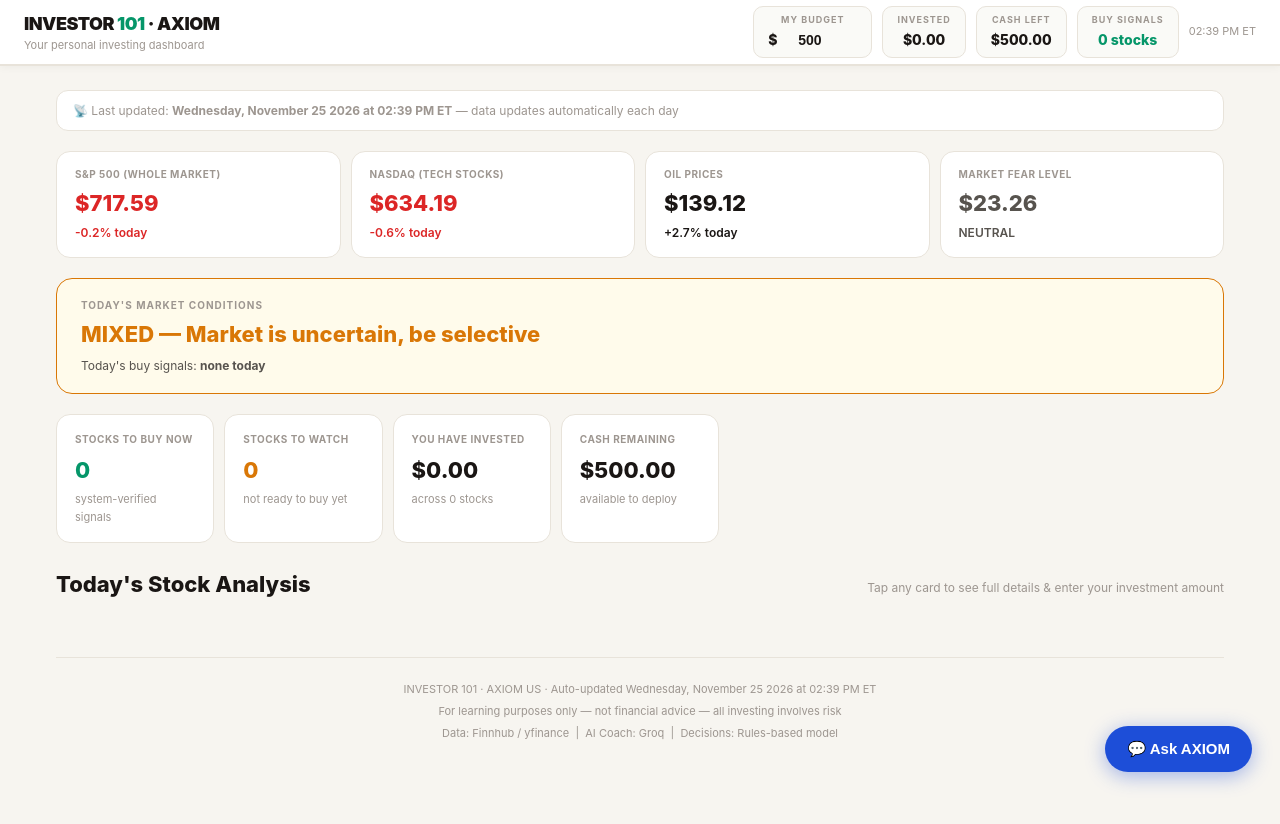
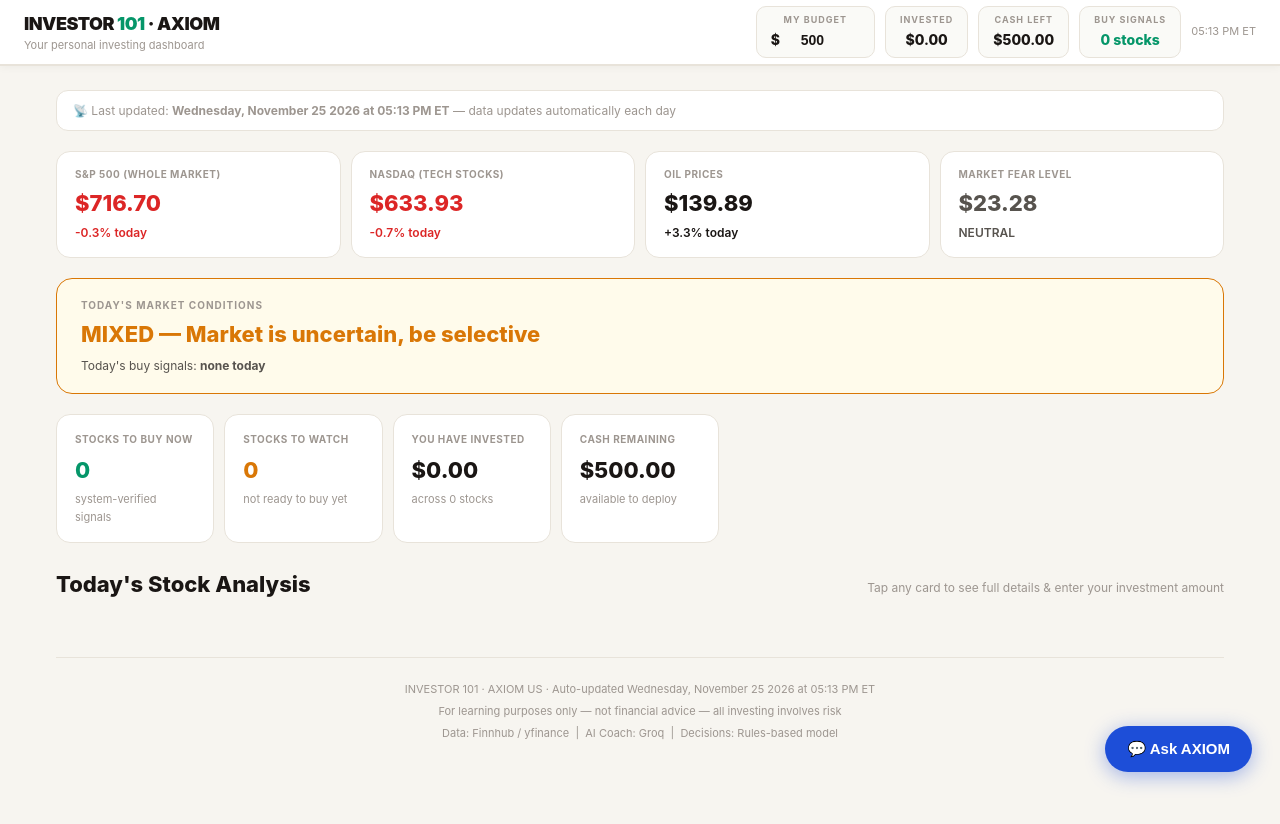
Before and after one commit to tmarkbreiter-art/investor-101, a plain HTML site: page docs/index.html in a window 1280 px wide. Drawn offline with Linux system fonts and the light colour scheme.

Commit message:
auto: refresh 2026-11-25 22:13 UTC

```diff
--- a/docs/index.html
+++ b/docs/index.html
@@ -165,17 +165,17 @@ body{background:var(--page);color:var(--ink);font-family:-apple-system,BlinkMacS
 <div class='tbs'><div class='tbs-l'>Invested</div><div class='tbs-v' id='investedVal'>$0.00</div></div>
 <div class='tbs'><div class='tbs-l'>Cash Left</div><div class='tbs-v' id='cashVal'>$500.00</div></div>
 <div class='tbs'><div class='tbs-l'>Buy Signals</div><div class='tbs-v' style='color:#059669'>0 stocks</div></div>
-<div style='font-size:11px;color:#9D9690;white-space:nowrap'>02:39 PM ET</div>
+<div style='font-size:11px;color:#9D9690;white-space:nowrap'>05:13 PM ET</div>
 </div></div></div>
 <div class='wrap'>
 <div class='refresh-bar'>
-<span>📡 Last updated: <strong>Wednesday, November 25 2026 at 02:39 PM ET</strong> — data updates automatically each day</span>
+<span>📡 Last updated: <strong>Wednesday, November 25 2026 at 05:13 PM ET</strong> — data updates automatically each day</span>
 </div>
 <div class='pulse'>
-<div class='pi'><div class='pi-l'>S&amp;P 500 (whole market)</div><div class='pi-v' style='color:#DC2626'>$717.59</div><div class='pi-c' style='color:#DC2626'>-0.2% today</div></div>
-<div class='pi'><div class='pi-l'>Nasdaq (tech stocks)</div><div class='pi-v' style='color:#DC2626'>$634.19</div><div class='pi-c' style='color:#DC2626'>-0.6% today</div></div>
-<div class='pi'><div class='pi-l'>Oil prices</div><div class='pi-v'>$139.12</div><div class='pi-c'>+2.7% today</div></div>
-<div class='pi'><div class='pi-l'>Market Fear Level</div><div class='pi-v' style='color:#57534E'>$23.26</div><div class='pi-c' style='color:#57534E'>NEUTRAL</div></div>
+<div class='pi'><div class='pi-l'>S&amp;P 500 (whole market)</div><div class='pi-v' style='color:#DC2626'>$716.70</div><div class='pi-c' style='color:#DC2626'>-0.3% today</div></div>
+<div class='pi'><div class='pi-l'>Nasdaq (tech stocks)</div><div class='pi-v' style='color:#DC2626'>$633.93</div><div class='pi-c' style='color:#DC2626'>-0.7% today</div></div>
+<div class='pi'><div class='pi-l'>Oil prices</div><div class='pi-v'>$139.89</div><div class='pi-c'>+3.3% today</div></div>
+<div class='pi'><div class='pi-l'>Market Fear Level</div><div class='pi-v' style='color:#57534E'>$23.28</div><div class='pi-c' style='color:#57534E'>NEUTRAL</div></div>
 </div>
 <div class='regime' style='background:#FFFBEB;border-color:#D97706'>
 <div class='regime-label'>Today's Market Conditions</div>
@@ -193,7 +193,7 @@ body{background:var(--page);color:var(--ink);font-family:-apple-system,BlinkMacS
 <div class='sec-s'>Tap any card to see full details &amp; enter your investment amount</div>
 </div>
 <div class='grid'></div>
-<div class='footer'>INVESTOR 101 · AXIOM US · Auto-updated Wednesday, November 25 2026 at 02:39 PM ET<br>For learning purposes only — not financial advice — all investing involves risk<br>Data: Finnhub / yfinance &nbsp;|&nbsp; AI Coach: Groq &nbsp;|&nbsp; Decisions: Rules-based model</div>
+<div class='footer'>INVESTOR 101 · AXIOM US · Auto-updated Wednesday, November 25 2026 at 05:13 PM ET<br>For learning purposes only — not financial advice — all investing involves risk<br>Data: Finnhub / yfinance &nbsp;|&nbsp; AI Coach: Groq &nbsp;|&nbsp; Decisions: Rules-based model</div>
 </div>
 <button class='chat-btn' onclick='toggleChat()'>💬 Ask AXIOM</button>
 <div class='chat-box' id='chatBox'>
```
